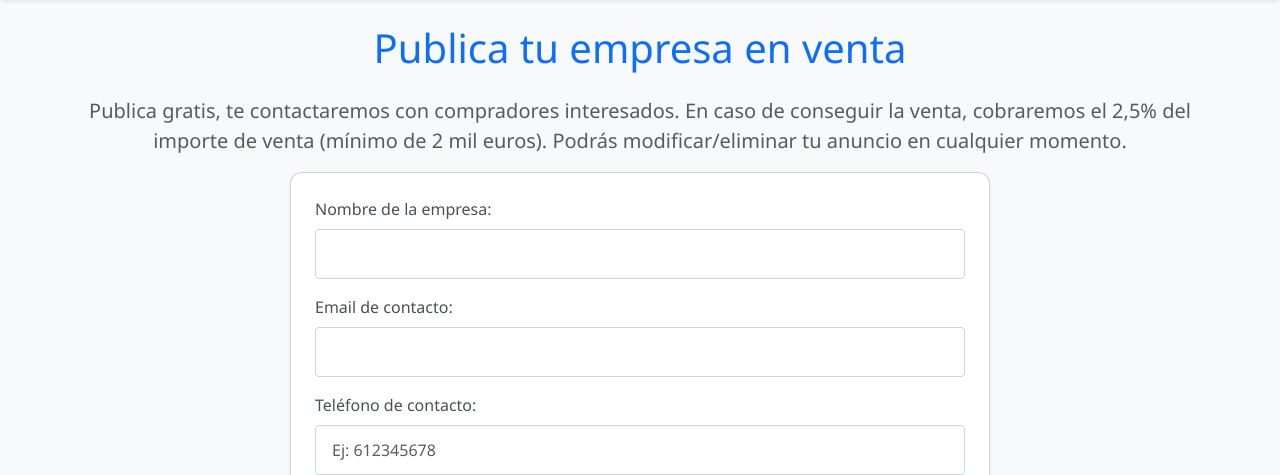
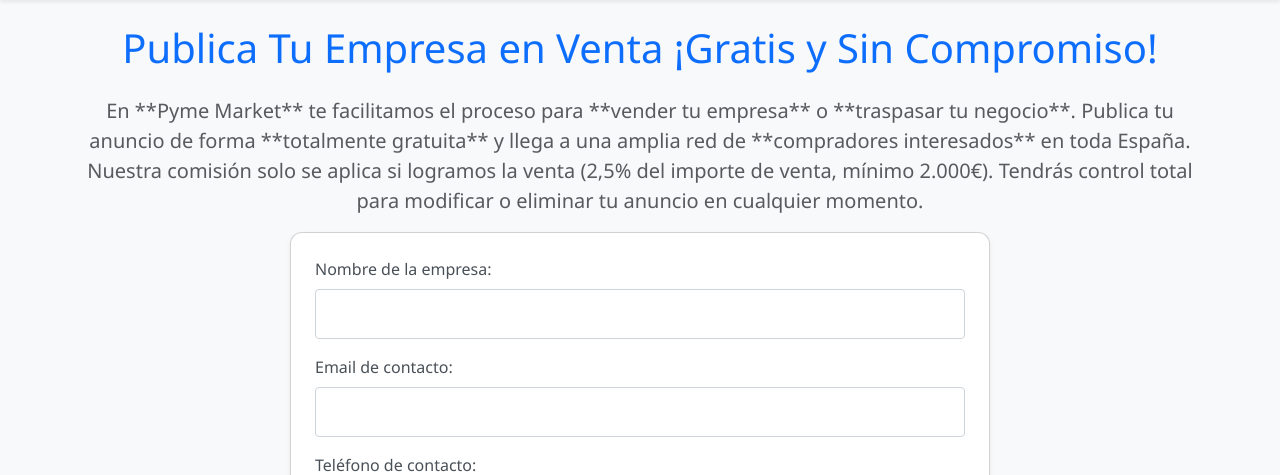
Before and after one commit to AC-Partners/compraventa-postgres, a Flask app: page /publicar in a window 1280 px wide. Shown: the part 102-577 px from the top of the page. Run offline with Flask 3, Linux system fonts and the light colour scheme; some libraries are stand-ins or nearby versions.

Commit message:
Update vender_empresa.html

```diff
--- a/templates/vender_empresa.html
+++ b/templates/vender_empresa.html
@@ -1,9 +1,18 @@
 {% extends 'base.html' %}
-{% block title %}Vender mi empresa{% endblock %}
+
+{% block title %}Vender Mi Empresa Gratis | Publicar Anuncio de Traspaso de Negocio - Pyme Market{% endblock %}
+
+{% block meta_extra %}
+    <meta name="description" content="¿Quieres vender tu empresa o traspasar tu negocio? Publica tu anuncio gratis en Pyme Market. Conecta con compradores cualificados de forma discreta y eficaz.">
+    <meta name="keywords" content="vender empresa, traspasar negocio, publicar anuncio venta negocio, anuncio gratis, vender pyme, compradores de empresas, tasación negocio, venta discreta">
+{% endblock %}
+
 {% block content %}
 
-<h1 class="mb-4 text-center text-primary">Publica tu empresa en venta</h1>
-<p class="text-center text-muted lead">Publica gratis, te contactaremos con compradores interesados. En caso de conseguir la venta, cobraremos el 2,5% del importe de venta (mínimo de 2 mil euros). Podrás modificar/eliminar tu anuncio en cualquier momento. </p>
+<h1 class="mb-4 text-center text-primary">Publica Tu Empresa en Venta <br class="d-md-none">¡Gratis y Sin Compromiso!</h1>
+<p class="text-center text-muted lead">
+    En **Pyme Market** te facilitamos el proceso para **vender tu empresa** o **traspasar tu negocio**. Publica tu anuncio de forma **totalmente gratuita** y llega a una amplia red de **compradores interesados** en toda España. Nuestra comisión solo se aplica si logramos la venta (2,5% del importe de venta, mínimo 2.000€). Tendrás control total para modificar o eliminar tu anuncio en cualquier momento.
+</p>
 
 <div class="card p-4 shadow-sm mx-auto" style="max-width: 700px;">
     <form method="POST" enctype="multipart/form-data">
@@ -48,10 +57,10 @@
                 </select>
             </div>
             <div class="col-md-6 mb-3">
-                <label for="ubicacion" class="form-label">Ubicación (Provincia):</label> {# Etiqueta actualizada #}
-                <select class="form-select" id="ubicacion" name="ubicacion" required> {# Convertido a select #}
+                <label for="ubicacion" class="form-label">Ubicación (Provincia):</label>
+                <select class="form-select" id="ubicacion" name="ubicacion" required>
                     <option value="">-- Selecciona una provincia --</option>
-                    {% for prov in provincias %} {# Usando la lista de provincias pasada desde app.py #}
+                    {% for prov in provincias %}
                         <option value="{{ prov }}">{{ prov }}</option>
                     {% endfor %}
                 </select>
```
